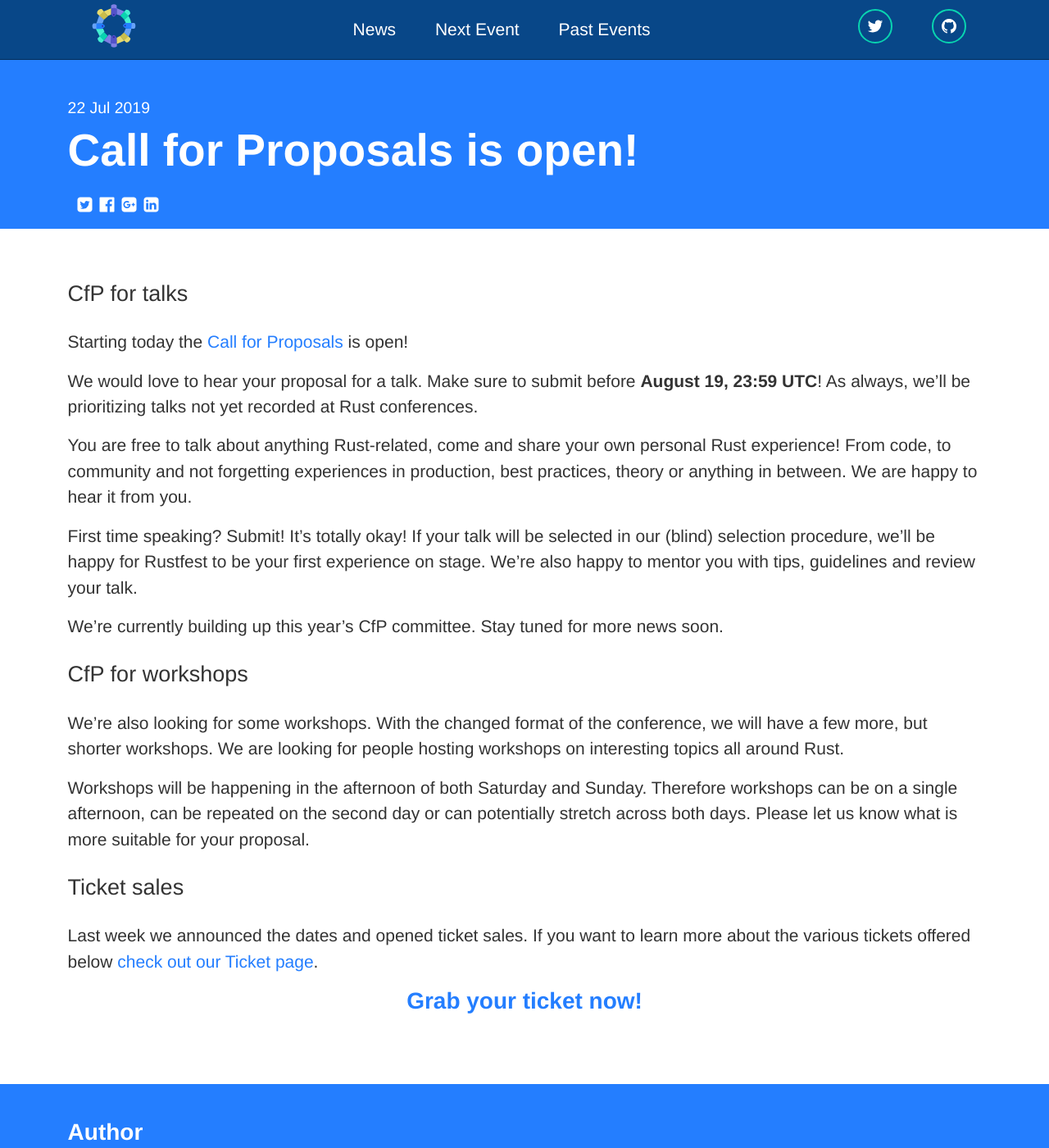
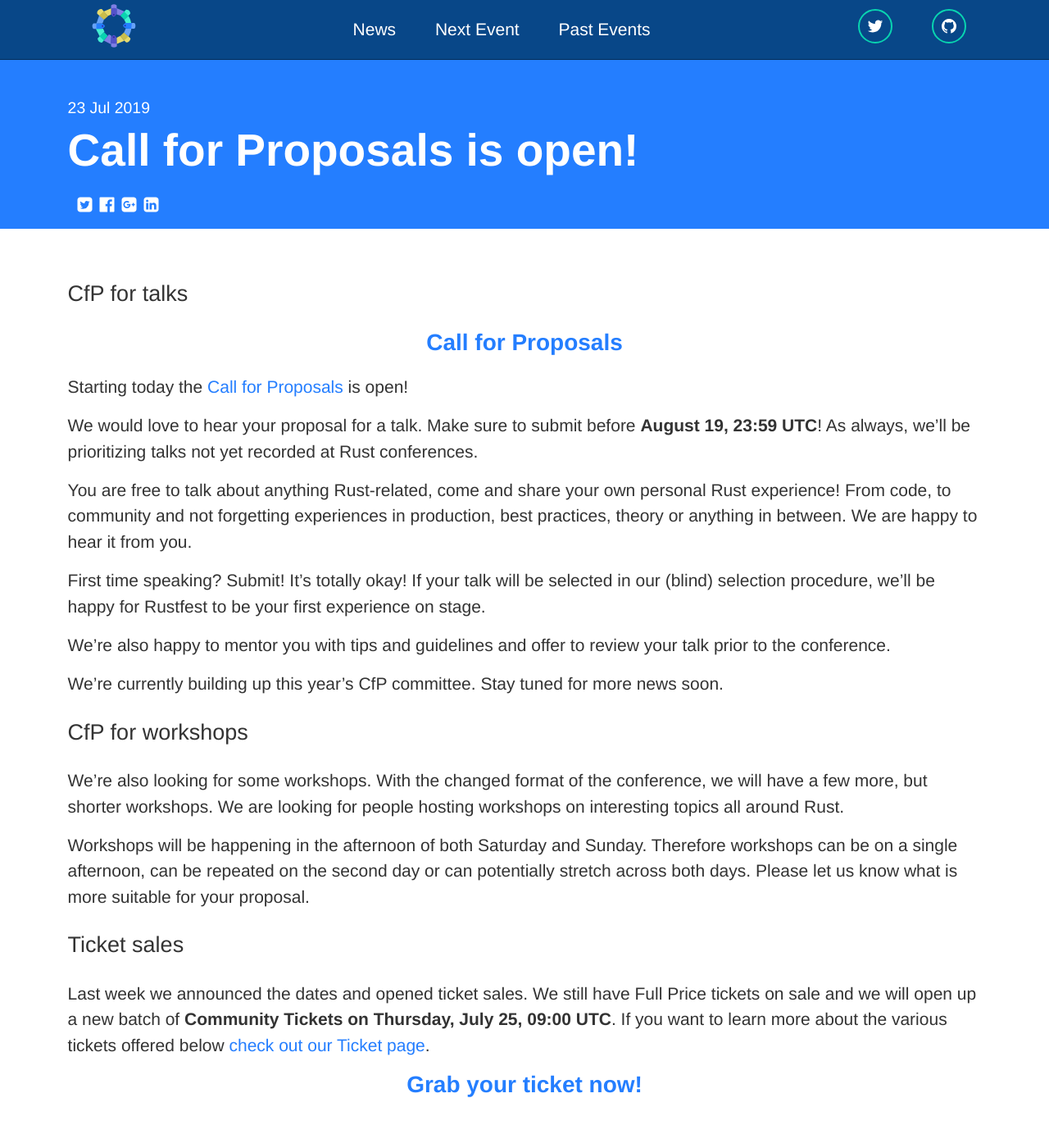
Before and after one commit to RustFestEU/blog.rustfest.eu, a Jekyll site: the page built from _posts/2019-07-23-cfp-for-barcelona.md, in a window 1280 px wide and 1400 px high. Shown: the whole window at 82% size. Built offline with Jekyll 4.4.1, drawn with Linux system fonts in a browser that asks for light colours.

Commit message:
Fix last changes and move to today

```diff
--- a/_posts/2019-07-22-cfp-for-barcelona.md
+++ b/_posts/2019-07-23-cfp-for-barcelona.md
@@ -8,6 +8,12 @@ socialImageSrc: "/assets/posts/barcelona/cfp-opens.png"
 
 ## CfP for talks
 
+<h3 style="text-align: center">
+  <a href="https://cfp.rustfest.eu/events/rustfest-barcelona-2019" style="opacity: 1">
+    Call for Proposals
+  </a>
+</h3>
+
 Starting today the [Call for Proposals](https://cfp.rustfest.eu/events/rustfest-barcelona-2019) is open!
 
 We would love to hear your proposal for a talk. Make sure to submit before **August 19, 23:59 UTC**!
@@ -16,7 +22,10 @@ As always, we'll be prioritizing talks not yet recorded at Rust conferences.
 You are free to talk about anything Rust-related, come and share your own personal Rust experience!
 From code, to community and not forgetting experiences in production, best practices, theory or anything in between. We are happy to hear it from you.
 
-First time speaking? Submit! It's totally okay! If your talk will be selected in our (blind) selection procedure, we'll be happy for Rustfest to be your first experience on stage. We're also happy to mentor you with tips, guidelines and review your talk.
+First time speaking? Submit! It's totally okay!
+If your talk will be selected in our (blind) selection procedure, we'll be happy for Rustfest to be your first experience on stage.
+
+We're also happy to mentor you with tips and guidelines and offer to review your talk prior to the conference.
 
 We're currently building up this year's CfP committee. Stay tuned for more news soon.
 
@@ -33,6 +42,7 @@ Please let us know what is more suitable for your proposal.
 ## Ticket sales
 
 Last week we announced the dates and opened ticket sales.
+We still have Full Price tickets on sale and we will open up a new batch of **Community Tickets on Thursday, July 25, 09:00 UTC**.
 If you want to learn more about the various tickets offered below [check out our Ticket page](https://barcelona.rustfest.eu/tickets).
 
 
```
